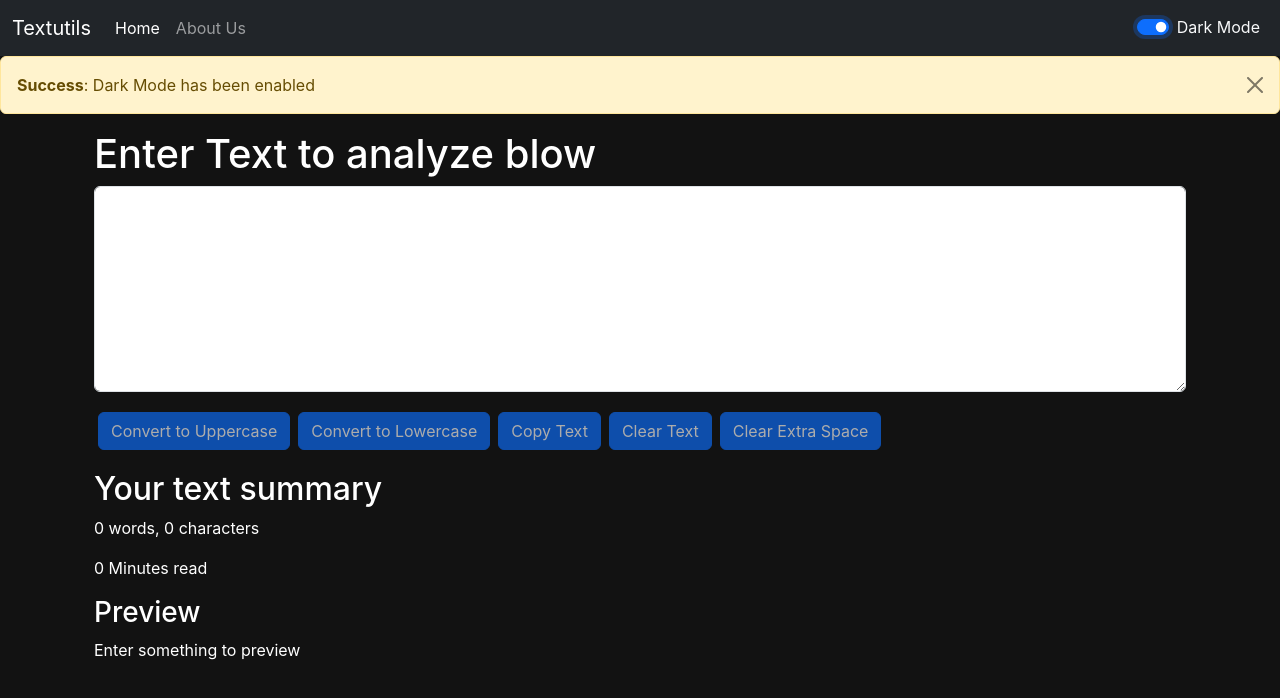
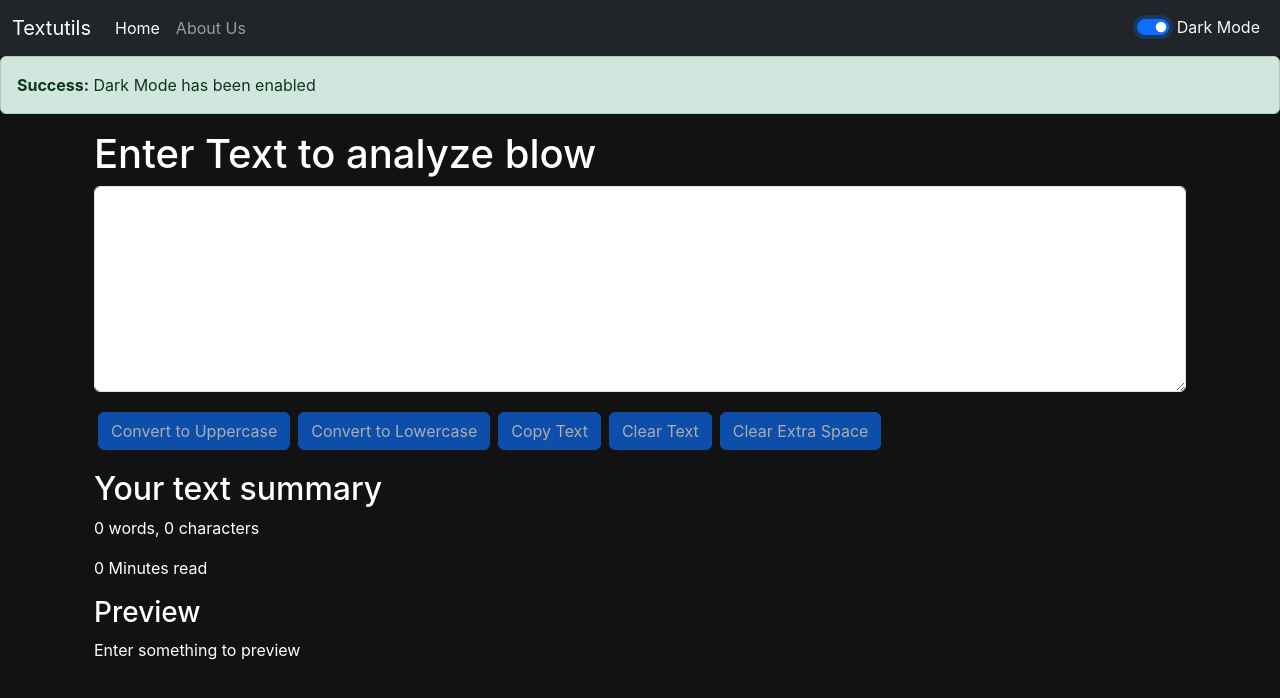
Before and after one commit to CoreTech7704/TEXTUTILS, a React (Create React App) app: page / in a window 1280 px wide. Both pictures are taken after a click on the switch "Dark Mode". Shown: the top 698 px of the page. Built offline with nearby package versions, Linux system fonts and the light colour scheme.

Commit message:
alert upgrade

```diff
--- a/src/App.js
+++ b/src/App.js
@@ -14,6 +14,9 @@ function App() {
       msg: message,
       type: type
     })
+    setTimeout(() => {
+      setalert(null);
+    }, 3000);
   }
   const ToggleMode = () => {
   if (mode === 'light') {
@@ -34,7 +37,7 @@ function App() {
       <Navbar title="Textutils" mode={mode} ToggleMode={ToggleMode}/>
       <Alert alert={alert}></Alert>
       <div className="container my-3">
-      <TextForm heading="Enter Text to analyze blow"/>
+      <TextForm heading="Enter Text to analyze blow" showalert={showalert}/>
       {/* <About></About> */}
       </div>
     </>
--- a/src/componets/Alert.js
+++ b/src/componets/Alert.js
@@ -1,12 +1,21 @@
-import React from 'react'
+import React from 'react';
 
 function Alert(props) {
+  const capitalize = (word) => {
+    if (!word) return '';
+    return word.charAt(0).toUpperCase() + word.slice(1).toLowerCase();
+  };
+
   return (
-    props.alert && <div className="alert alert-warning alert-dismissible fade show" role="alert">
-        <strong>{props.alert.type}</strong>: {props.alert.msg}
-        <button type="button" className="btn-close" data-bs-dismiss="alert" aria-label="Close"></button>
-    </div>
-  )
+    props.alert && (
+      <div
+        className={`alert alert-${props.alert.type.toLowerCase()} alert-dismissible fade show`}
+        role="alert"
+      >
+        <strong>{capitalize(props.alert.type)}:</strong> {props.alert.msg}
+      </div>
+    )
+  );
 }
 
-export default Alert
+export default Alert;
--- a/src/componets/TextForm.js
+++ b/src/componets/TextForm.js
@@ -7,12 +7,14 @@ export default function TextForm(props) {
         event.preventDefault();
         let newText = text.toUpperCase();
         setText(newText);
+        props.showalert("Converted to Uppercase", "success");
     };
 
     const handleLowClick = (event) => {
         event.preventDefault();
         let newText = text.toLowerCase();
         setText(newText);
+        props.showalert("Converted to Lowercase", "success");
     };
 
     const handleOnChange = (event) => {
@@ -21,24 +23,24 @@ export default function TextForm(props) {
 
     const handleCopy = (event) => {
         event.preventDefault();
-        var text = document.getElementById("myBox");
-        text.select();
-        navigator.clipboard.writeText(text.value);
-    }
+        var textArea = document.getElementById("myBox");
+        textArea.select();
+        navigator.clipboard.writeText(textArea.value);
+        props.showalert("Text copied to clipboard", "success");
+    };
 
     const handleClearClick = (event) => {
-    event.preventDefault();
-    setText('');
-    console.log("Text cleared");
+        event.preventDefault();
+        setText('');
+        props.showalert("Text cleared", "success");
     };
 
     const handleExtraSpaces = (event) => {
-    event.preventDefault();
-    let newText = text.split(/\s+/).join(" ");
-    setText(newText.trim());
-    console.log("Extra spaces removed");
-};
-
+        event.preventDefault();
+        let newText = text.split(/\s+/).join(" ").trim();
+        setText(newText);
+        props.showalert("Extra spaces removed", "success");
+    };
 
     return (
         <>
```
